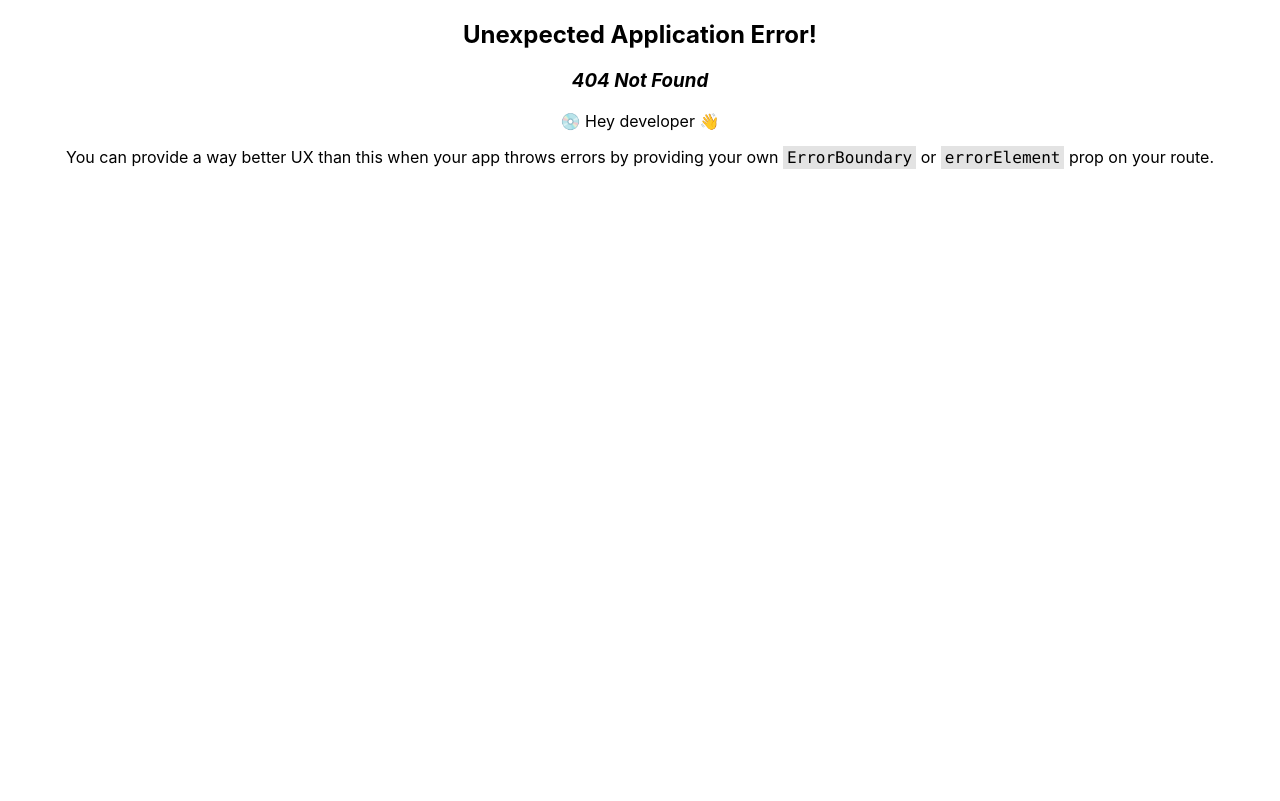
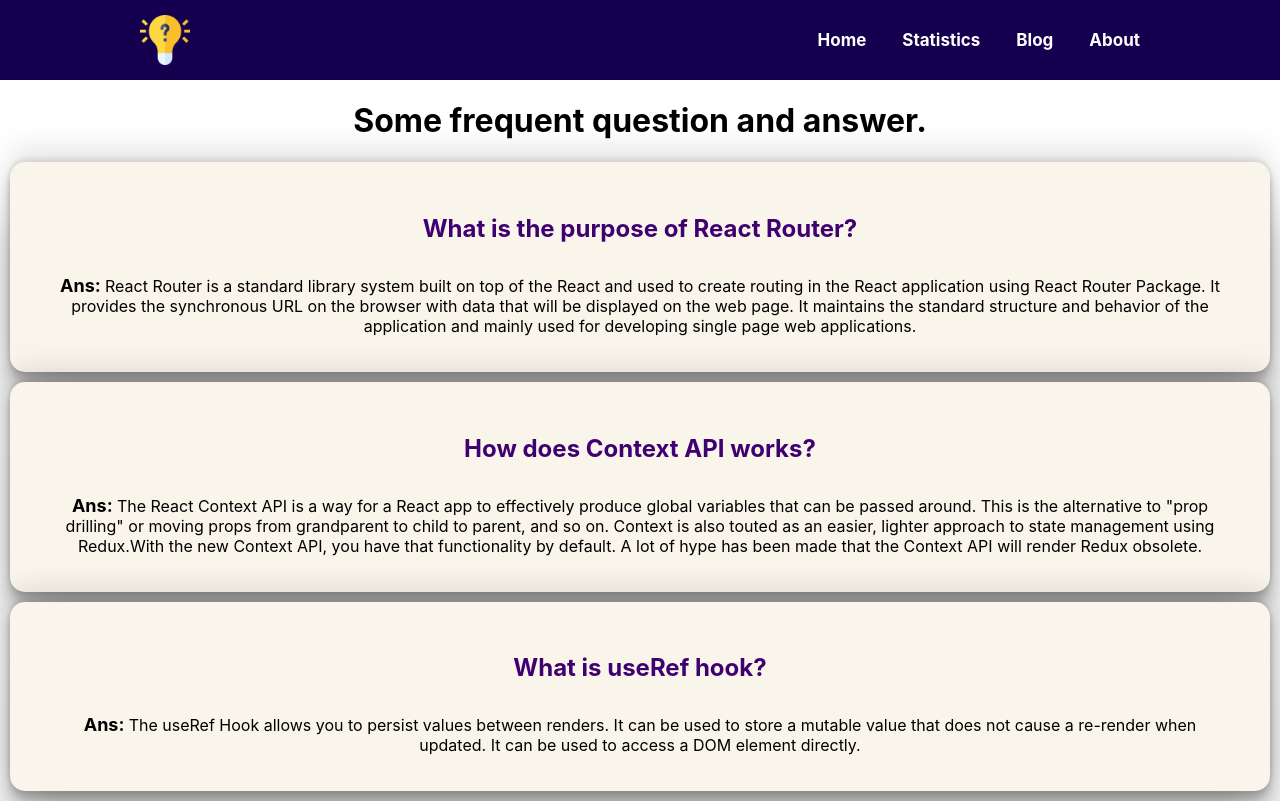
Before and after one commit to sr-sony/Quizzy-Bd, a React (Create React App) app: page /blog in a window 1280 px wide. Before the commit this address had no page. Built offline with nearby package versions, Linux system fonts and the light colour scheme.

Commit message:
blogs added

```diff
--- a/src/App.js
+++ b/src/App.js
@@ -6,6 +6,7 @@ import Home from './components/Home/Home';
 import Statistics from './components/Statistics/Statistics';
 import About from './components/About/About';
 import CourseDetails from './components/CourseDetails/CourseDetails';
+import Blog from './components/Blog/Blog';
 
 function App() {
   const router = createBrowserRouter([
@@ -39,6 +40,10 @@ function App() {
           }
         },
         {
+          path:'/blog',
+          element:<Blog></Blog>
+        },
+        {
           path:'/about',
           element:<About></About>
         }
--- a/src/components/About/About.js
+++ b/src/components/About/About.js
@@ -3,7 +3,8 @@ import React from 'react';
 const About = () => {
     return (
         <div>
-            <h1>This is About</h1>
+            <h1>This is an Online Quiz taking web apps</h1>
+            <h5>I am working on it for making it better.</h5>
         </div>
     );
 };
--- /dev/null
+++ b/src/components/Blog/Blog.css
@@ -0,0 +1,20 @@
+
+
+.blog{
+    background-color: #F9F5EB;
+    margin: 10px;
+    box-shadow: rgba(0, 0, 0, 0.25) 0px 54px 55px, rgba(0, 0, 0, 0.12) 0px -12px 30px, rgba(0, 0, 0, 0.12) 0px 4px 6px, rgba(0, 0, 0, 0.17) 0px 12px 13px, rgba(0, 0, 0, 0.09) 0px -3px 5px;
+    border-radius: 15px;
+    padding: 20px 40px;
+}
+
+.blog h4{
+    color: #3F0071;
+    font-size: 24px;
+    font-weight: bold;
+}
+
+.blog span{
+    font-size: 18px;
+    font-weight: bold;
+}
--- /dev/null
+++ b/src/components/Blog/Blog.js
@@ -0,0 +1,24 @@
+import React from 'react';
+import './Blog.css';
+
+const Blog = () => {
+    return (
+        <div className='blog-container'>
+            <h1>Some frequent question and answer.</h1>
+            <div className='blog'>
+            <h4>What is the purpose of React Router?</h4>
+            <p><span>Ans: </span>React Router is a standard library system built on top of the React and used to create routing in the React application using React Router Package. It provides the synchronous URL on the browser with data that will be displayed on the web page. It maintains the standard structure and behavior of the application and mainly used for developing single page web applications.</p>
+            </div>
+            <div className='blog'>
+            <h4>How does Context API works?</h4>
+            <p><span>Ans: </span>The React Context API is a way for a React app to effectively produce global variables that can be passed around. This is the alternative to "prop drilling" or moving props from grandparent to child to parent, and so on. Context is also touted as an easier, lighter approach to state management using Redux.With the new Context API, you have that functionality by default. A lot of hype has been made that the Context API will render Redux obsolete.</p>
+            </div>
+            <div className='blog'>
+            <h4>What is useRef hook?</h4>
+            <p><span>Ans: </span>The useRef Hook allows you to persist values between renders. It can be used to store a mutable value that does not cause a re-render when updated. It can be used to access a DOM element directly.</p>
+            </div>
+        </div>
+    );
+};
+
+export default Blog;
--- a/src/components/CourseDetails/CourseDetails.js
+++ b/src/components/CourseDetails/CourseDetails.js
@@ -4,14 +4,22 @@ import Question from '../Question/Question';
 
 const CourseDetails = () => {
     const course = useLoaderData();
-    // const queData = course;
-    // const coursesData = queData.questions;
     const coursesData = course.data.questions;
+
+    const quesHandler = (ans) => {
+        const {selectOption,id} = ans;
+        const matchOption = coursesData.find(e => e.id === id);
+        if(matchOption.correctAnswer === selectOption){
+            alert('Right Answer');
+        }else{
+            alert('Wrong Answer');
+        }
+    }
     return (
-        <div>
-            <h2>This is Course Details</h2>
+        <div className='course-details-container'>
+            <h2>{course.data.name} Questions</h2>
             {
-                coursesData.map(courseData => <Question key={courseData.id} courseData={courseData}></Question>)
+                coursesData.map(courseData => <Question key={courseData.id} courseData={courseData} quesHandler={quesHandler}></Question>)
             }
         </div>
     );
--- a/src/components/Header/Header.js
+++ b/src/components/Header/Header.js
@@ -10,6 +10,7 @@ const Header = () => {
             <div className='nav-link'>
                 <Link to='/home'>Home</Link>
                 <Link to='/statistics'>Statistics</Link>
+                <Link to='/blog'>Blog</Link>
                 <Link to='/about'>About</Link>
             </div>
         </nav>
--- a/src/components/Options/Options.js
+++ b/src/components/Options/Options.js
@@ -1,14 +1,15 @@
 import React from 'react';
 
-const Options = ({option, id}) => {
+const Options = ({option, id, optionHandler}) => {
 
     const optionCheckingHandler = (values) => {
         const selectOption = values.target.value;
-        const selectData = {selectOption, id}
+        const selectData = {selectOption, id};
+        optionHandler(selectData);
     }
     return (
         <div>
-            <input type="radio" name="selectData" id="option" value={option}></input>
+            <input type="radio" name="selectData" id="option" value={option} onClick={optionCheckingHandler}></input>
             <label for="selectData">{option}</label>
         </div>
     );
--- /dev/null
+++ b/src/components/Question/Question.css
@@ -0,0 +1,22 @@
+.question-container span{
+    font-size: 18px;
+    font-weight: bold;
+}
+
+.question-container button{
+    border: none;
+    background-color: #3F0071;
+    color: white;
+    border-radius: 10px;
+    padding: 10px;
+    font-weight: bold;
+    box-shadow: rgba(0, 0, 0, 0.24) 0px 3px 8px;
+}
+
+.question-container button:hover{
+    cursor: pointer;
+}
+
+.option{
+    margin-bottom: 10px;
+}
--- a/src/components/Question/Question.js
+++ b/src/components/Question/Question.js
@@ -1,19 +1,26 @@
 import React from 'react';
 import Options from '../Options/Options';
+import './Question.css'
 
-const Question = ({courseData}) => {
+const Question = ({courseData, quesHandler}) => {
     const {question,options,correctAnswer,id} = courseData;
+
+    const optionHandler = (ans) => {
+        quesHandler(ans);
+    }
 
     const ansHandler = (correctAnswer) => {
         alert(correctAnswer);
     }
     return (
-        <div>
-            <p>This is question: {question}</p>
+        <div className='question-container'>
+            <p><span>Question:</span> {question}</p>
+            <div className='option'>
             {
-                options.map((option, index) => <Options option={option} key={index} id={id}></Options>)
+                options.map((option, index) => <Options option={option} key={index} id={id} optionHandler={optionHandler}></Options>)
             }
-            <button onClick={() => ansHandler(correctAnswer)}>Show ans</button>
+            </div>
+            <button onClick={() => ansHandler(correctAnswer)}>Show Answer</button>
         </div>
     );
 };
```
